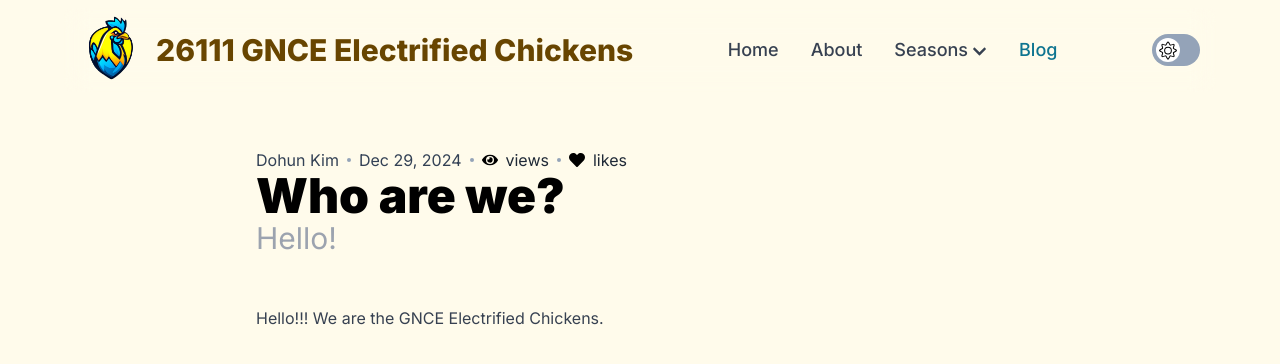
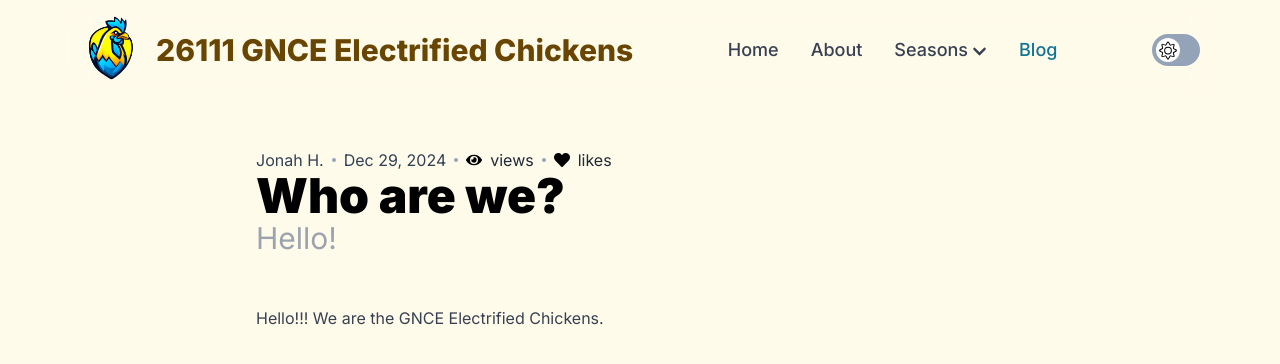
Before and after one commit to genius0412/gnceecweb, a Next.js app: page /posts/1_Who_We_Are in a window 1280 px wide. Shown: the top 364 px of the page. Built offline with nearby package versions, Linux system fonts and the light colour scheme; no server answers; the database is empty.

Commit message:
Added Author to Blog posts

```diff
--- a/src/app/posts/[slug]/Post.tsx
+++ b/src/app/posts/[slug]/Post.tsx
@@ -43,7 +43,7 @@ const Post = (props: any) => {
 			<div className="flex flex-col w-[90%] xl:w-3/5 py-5 min-h-screen justify-start items-start">
 				<div className="flex flex-col sm:flex-row w-full h-auto sm:items-center sm:space-x-2">
 					<div className='flex flex-row space-x-2 justify-start items-center'>
-						<div className="text-slate-700 dark:text-gray-200">Dohun Kim</div>
+						<div className="text-slate-700 dark:text-gray-200">{postContent.data.author}</div>
 						<div className="block bg-slate-400 rounded-full w-1 h-1"></div>
 						<div className="text-slate-700 dark:text-gray-200">{prettierDate(postContent.data.date)}</div>
 						<div className="hidden sm:block bg-slate-400 rounded-full w-1 h-1"></div>
--- a/src/components/PostMetadata.ts
+++ b/src/components/PostMetadata.ts
@@ -2,5 +2,6 @@ export interface PostMetadata {
 	title: string;
 	date: string;
 	subtitle: string;
+	author: string;
 	slug: string;
 }
--- a/src/components/getPostMetadata.ts
+++ b/src/components/getPostMetadata.ts
@@ -14,6 +14,7 @@ const getPostMetadata = () : PostMetadata[] => {
 			title: String(matterResult.data.title),
 			date: String(matterResult.data.date),
 			subtitle: String(matterResult.data.subtitle),
+			author: String(matterResult.data.author),
 			slug: fileName.replace(".md", "")
 		};
 	}).sort((a: PostMetadata, b: PostMetadata) => {
--- a/src/posts/1_Who_We_Are.md
+++ b/src/posts/1_Who_We_Are.md
@@ -1,6 +1,7 @@
 ---
 title: "Who are we?"
 subtitle: "Hello!"
+author: "Jonah H."
 date: "2024-12-29"
 ---
 Hello!!! We are the GNCE Electrified Chickens.
```
